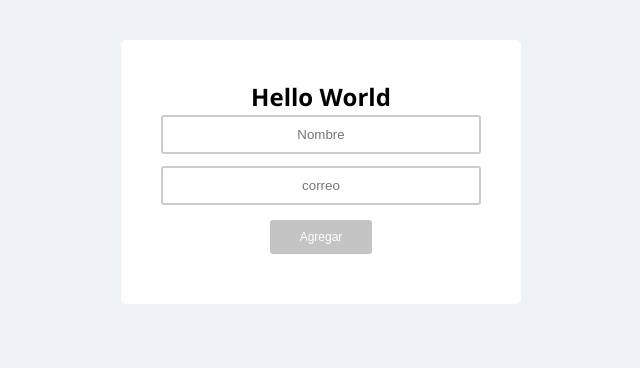
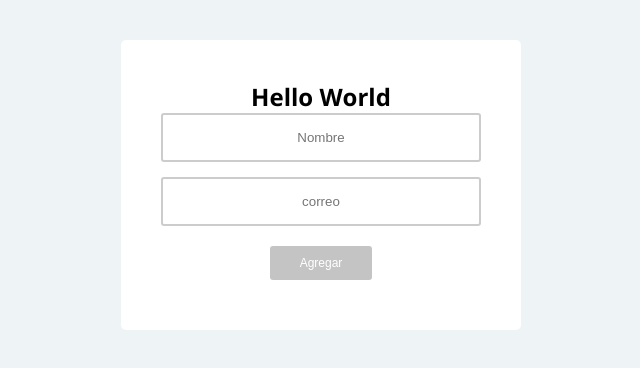
Before and after one commit to EdRafCas/signup_app_react_firebase, a React (Create React App) app: page / in a window 1280 px wide. Shown: the top 368 px of the page, without its empty margins (319-959 px from the left). Built offline with nearby package versions, Linux system fonts and the light colour scheme.

Commit message:
updating css styles

```diff
--- a/src/Componentes/Formulario.js
+++ b/src/Componentes/Formulario.js
@@ -28,11 +28,11 @@ const Formulario = () => {
 }
 
 const Input = styled.input`
-      padding: 10px;
+      padding: 15px;
       border: 2px solid rgba(0,0,0,.2);
       border-radius: 3px;
       width: 100%;
-      margin-bottom: 10px;
+      margin-bottom: 15px;
       transition: .2s ease all;
       outline: none;
       text-align: center;
```
